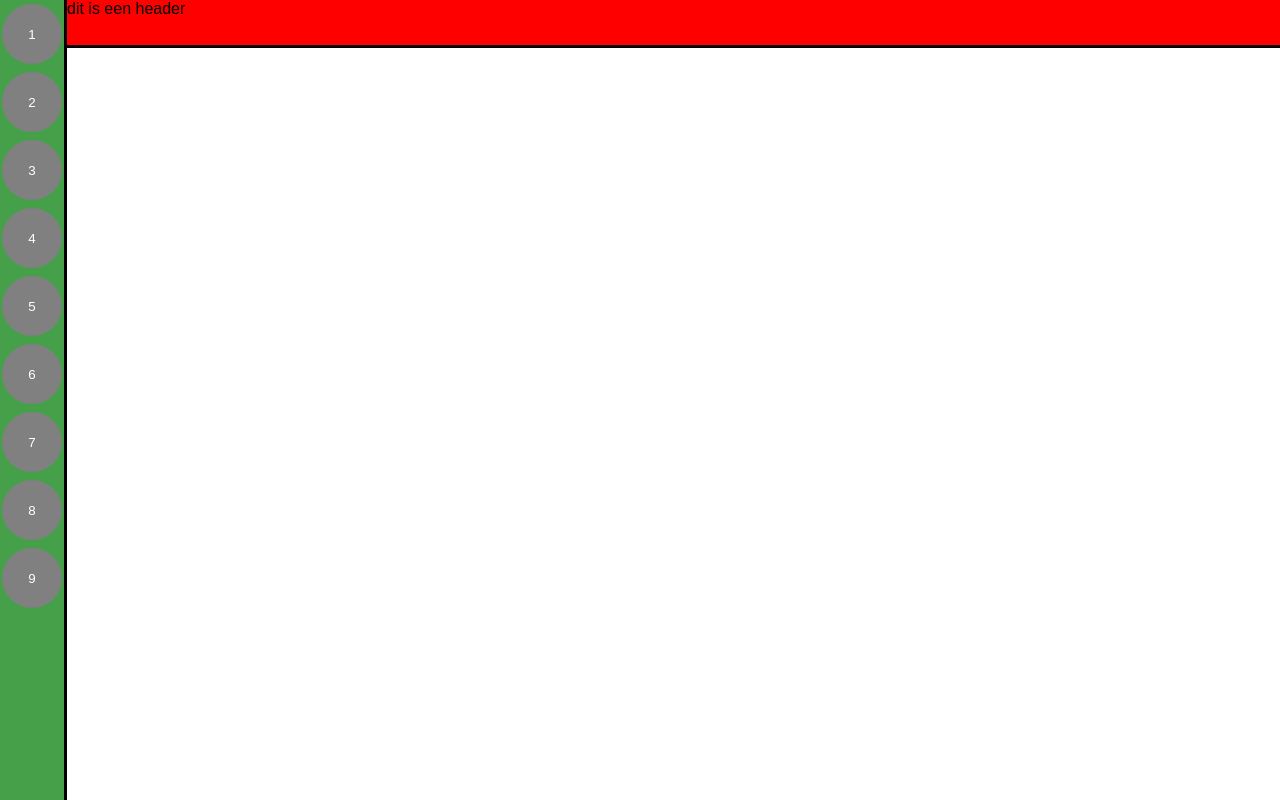
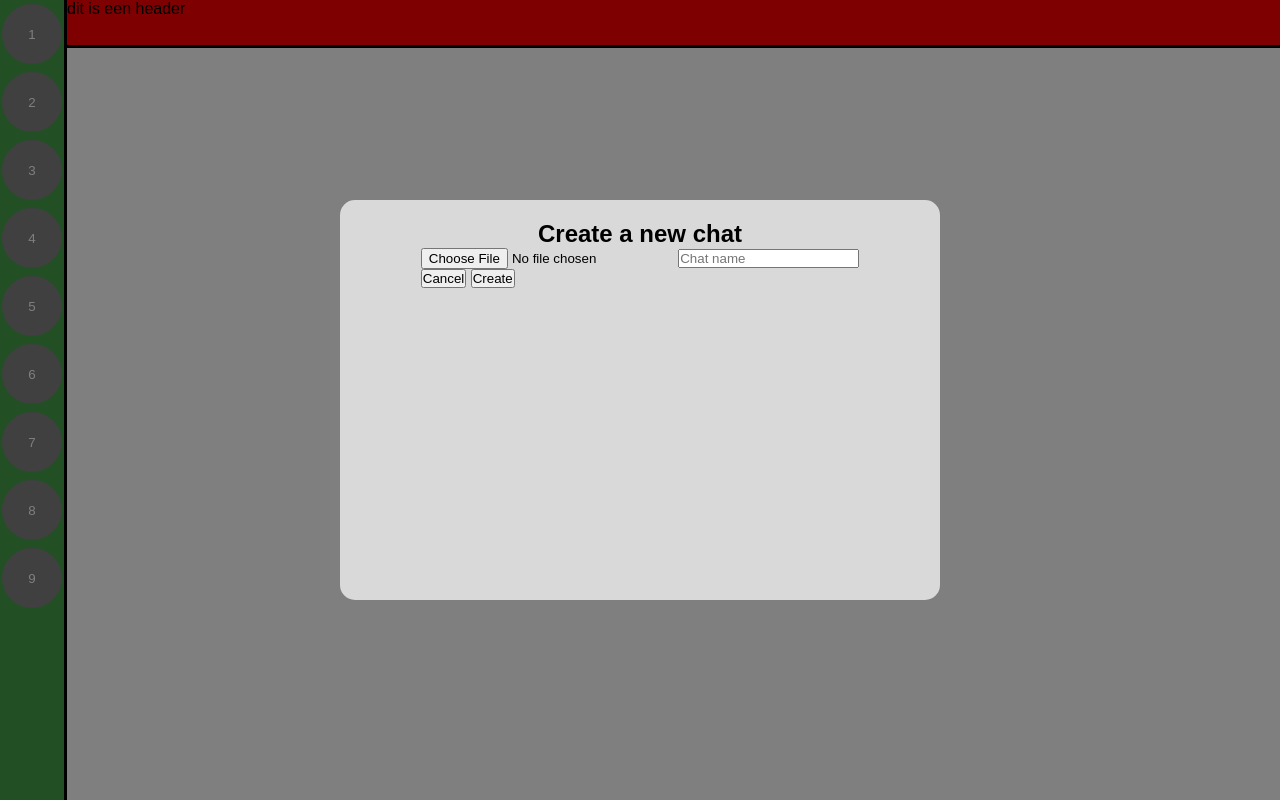
Before and after one commit to volodymyrkorobkin/sql-chat, a PHP site: page /pages/chat.php in a window 1280 px wide. Run offline with PHP 8.4, Linux system fonts and the light colour scheme.

Commit message:
some changes

```diff
--- /dev/null
+++ b/js/chat.js
@@ -0,0 +1,21 @@
+
+
+
+
+
+
+
+window.addEventListener('beforeunload', function (e) {
+    e.preventDefault();
+    e.returnValue = '';
+});
+
+
+
+
+
+document.addEventListener('DOMContentLoaded', function () {
+    setTimeout(function () {
+        document.querySelector('#new-chat-overlay').style.display = 'flex';
+    }, 2000);
+});
--- a/pages/chat.php
+++ b/pages/chat.php
@@ -4,6 +4,7 @@
   <meta charset="utf-8">
   <title>Chatroom</title>
   <meta name="viewport" content="width=device-width, initial-scale=1.0">
+  <script src="../js/chat.js"></script>
   <link rel="stylesheet" href="../style.css">
 </head>
 <html>
@@ -26,5 +27,23 @@ dit is een header
 
 
 
+
+<section id="new-chat-overlay">
+  <section id="new-chat-overlay-content">
+    <h2>Create a new chat</h2>
+    <form action=""  method="post">
+      <input type="file" id="new-chat-img">
+      <label for="new-chat-name"></label>
+      <input type="text" id="new-chat-name" placeholder="Chat name">
+
+      <section>
+        <button type="button" id="cancel-create-chat">Cancel</button>
+        <button type="submit" id="create-chat">Create</button>
+      </section>
+    </form>
+  </section>
+
+</section>
+
 </body>
 </html>
--- a/style.css
+++ b/style.css
@@ -117,3 +117,44 @@ aside {
     border-color: black;
     background-color: red;
 }
+
+
+
+
+
+
+
+
+
+/*
+New chat overlay
+
+
+*/
+
+
+#new-chat-overlay {
+    position: fixed;
+    z-index: 9999;
+    top: 0;
+    left: 0;
+
+    width: 100%;
+    height: 100%;
+
+    background-color: rgba(0, 0, 0, 0.5);
+    display: flex;
+    transition: all 0.5s;
+}
+
+#new-chat-overlay-content {
+    width: 600px;
+    height: 400px;
+    margin: auto;
+    background-color: #D9D9D9;
+    padding: 20px;
+    border-radius: 15px;
+    display: flex;
+    flex-direction: column;
+    align-items: center;
+}
```
Also changed, not shown: pages/sign_up.php (+10 -0 lines).
